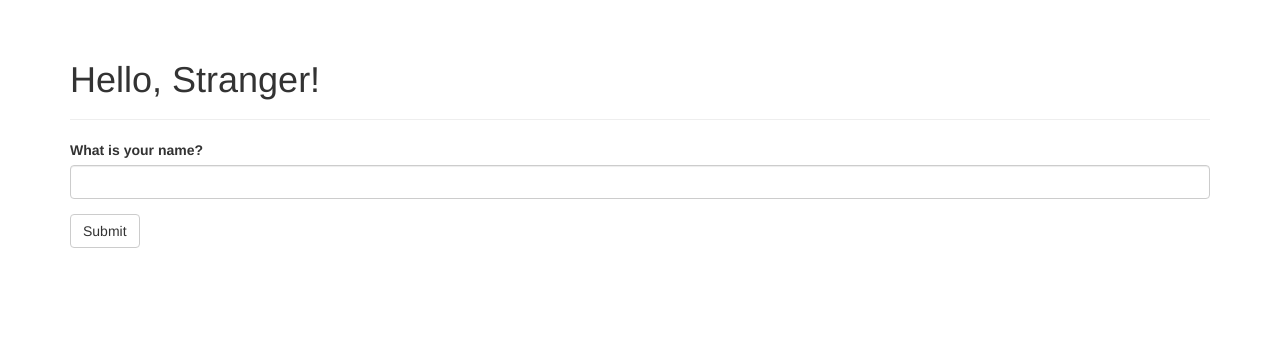
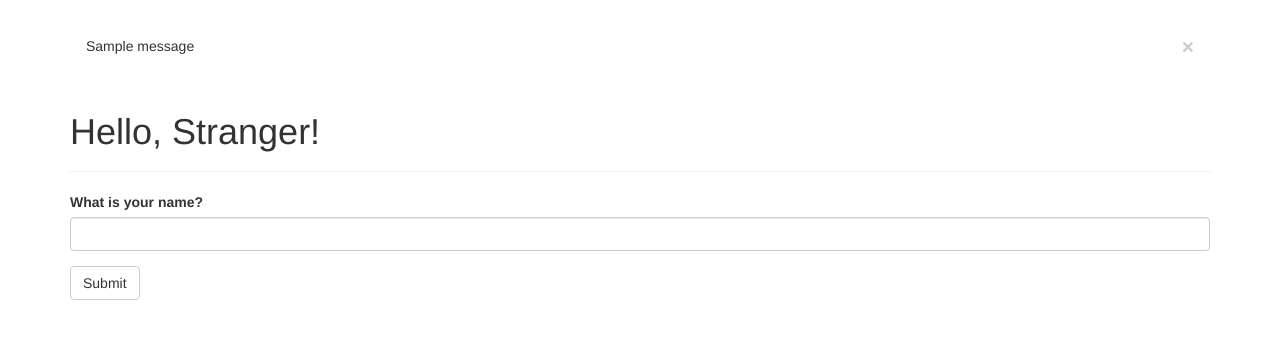
Before and after one commit to fancyabc/FBlog, a Flask app: page / in a window 1280 px wide. Shown: the part 52-391 px from the top of the page. Run offline with Flask 2, Linux system fonts and the light colour scheme; one stand-in notice (Sample message) is shown; some libraries are stand-ins or nearby versions.

Commit message:
消息闪现

```diff
--- a/hello.py
+++ b/hello.py
@@ -2,7 +2,7 @@
 from crypt import methods
 from datetime import datetime
 
-from flask import Flask, render_template, session, redirect, url_for
+from flask import Flask, render_template, session, redirect, url_for, flash
 from flask_bootstrap import Bootstrap
 from flask_moment import Moment
 from flask_wtf import FlaskForm
@@ -28,6 +28,9 @@ class NameForm(FlaskForm):
 def index():
     form = NameForm()
     if form.validate_on_submit():
+        old_name = session.get('name')
+        if old_name is not None and old_name != form.name.data:
+            flash('Looks you have changed your name!')
         session['name'] = form.name.data
         return redirect(url_for('index'))
     return render_template('index.html',form=form,name=session.get('name'))
--- a/templates/base.html
+++ b/templates/base.html
@@ -32,6 +32,12 @@
 {% endblock %}
 {% block content %}
 <div class="container">
+    {% for message in get_flashed_messages() %}
+    <div class="alert alert-waring">
+        <button type="button" class="close" data-dismiss="alert">&times; </button>
+        {{ message }}
+    </div>
+    {% endfor %}
     {% block page_content %}
     {% endblock %}
 </div>
```
